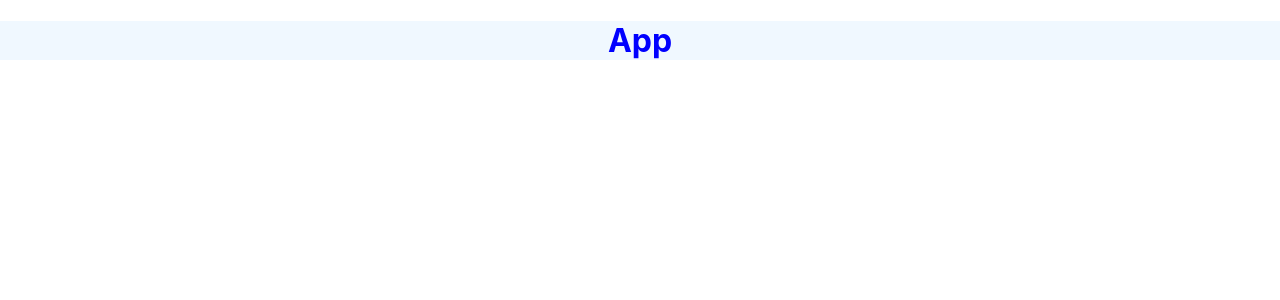
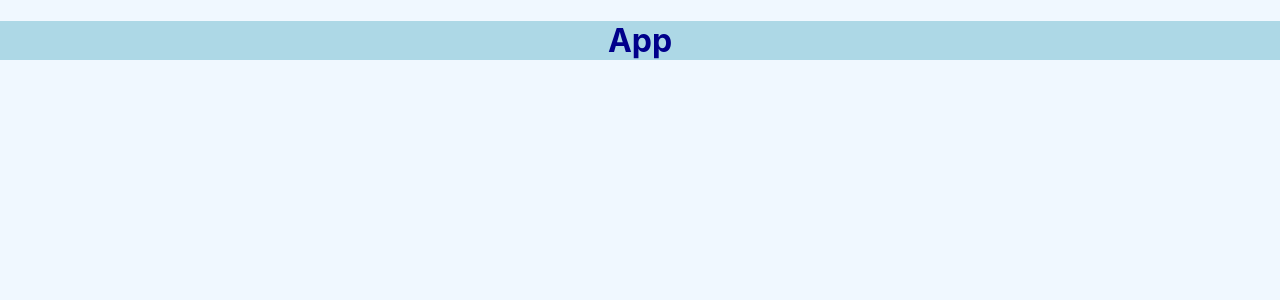
Before and after one commit to paulstandley/premierdiscount, a React (Create React App) app: page / in a window 1280 px wide. Shown: the top 300 px of the page. Built offline with nearby package versions, Linux system fonts and the light colour scheme.

Commit message:
add css var colors

```diff
--- a/src/App.css
+++ b/src/App.css
@@ -1,5 +1,15 @@
+:root {
+  --bodybgcolor: aliceblue;
+  --mainheadercolor: lightblue;
+  --mainfontscolor: darkblue;
+}
+
+body {
+  background: var(--bodybgcolor);
+}
+
 h1 {
   text-align: center;
-  color: blue;
-  background-color: aliceblue;
+  color: var(--mainfontscolor);
+  background-color: var(--mainheadercolor);
 }
```
